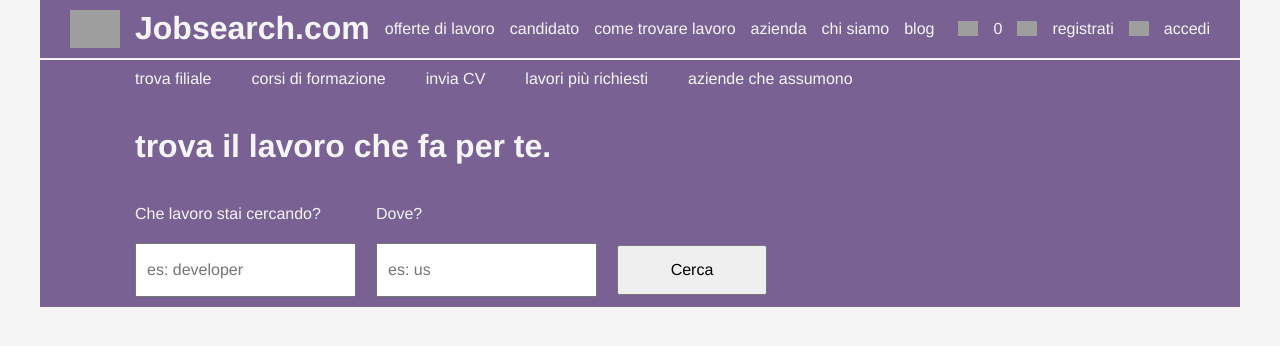
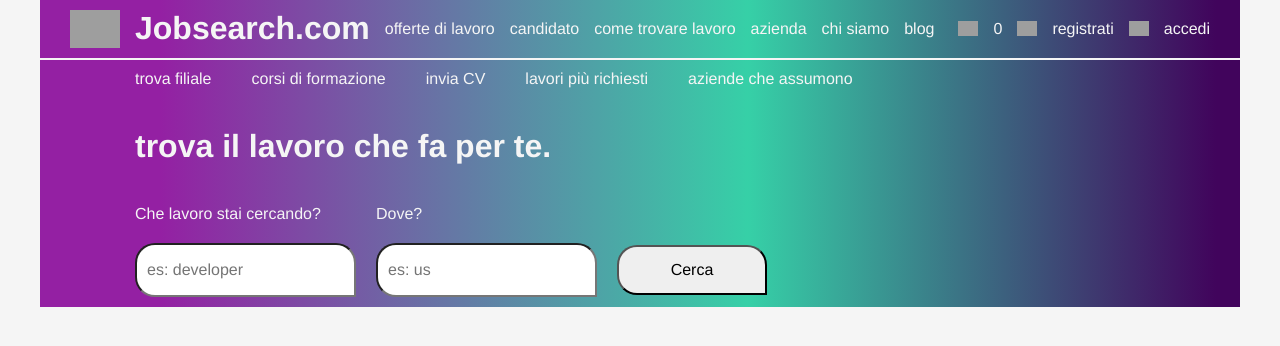
Before and after one commit to JessicaZolin/M2-W4D1-D4-Algoritmo-di-ricerca, a plain HTML site: page index.html in a window 1280 px wide. Drawn offline with Linux system fonts and the light colour scheme; grey boxes are pictures that could not be loaded.

Commit message:
modifiche a CSS, backgroundcolor e inputbutton

```diff
--- a/style.css
+++ b/style.css
@@ -11,8 +11,9 @@
 }
 
 main {
-    background-color: #796293;
     color: whitesmoke;
+    background: rgb(148,32,163);
+    background: linear-gradient(90deg, rgba(148,32,163,1) 10%, rgba(54,208,167,1) 59%, rgba(65,4,92,1) 98%);
 }
 
 #barra-alta {
@@ -70,6 +71,9 @@
 input {
     height: 50px;
     padding-left: 10px;
+    border-top-left-radius: 20px;
+    border-top-right-radius: 20px;
+    border-bottom-left-radius: 20px;
     font-family: 'Franklin Gothic Medium', 'Arial Narrow', Arial, sans-serif;
     font-size: medium;
 }
```
